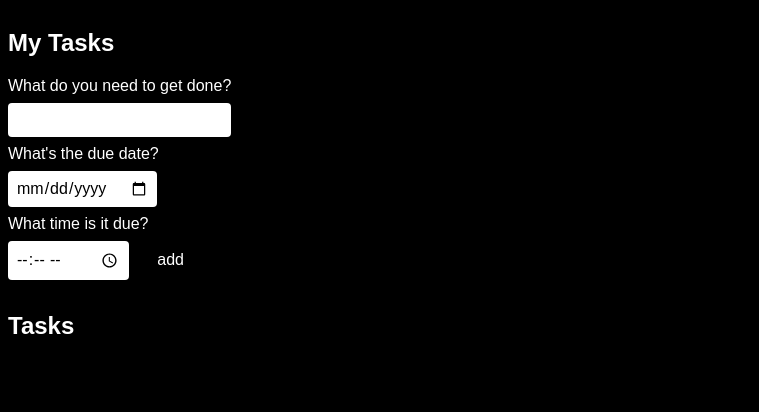
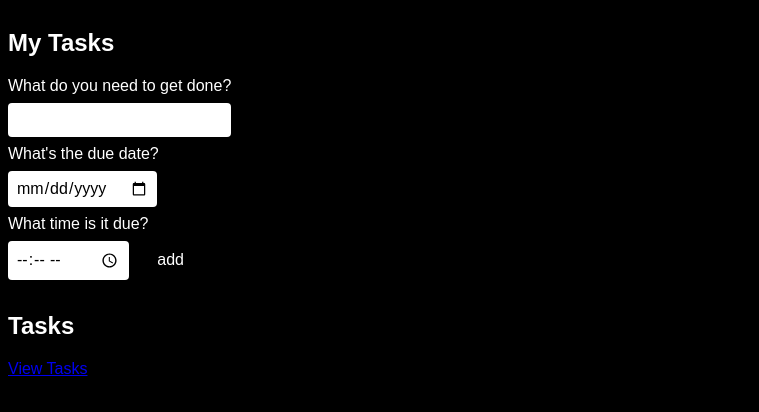
Before and after one commit to cvsdwrites/allofit.v1, a plain HTML site: page index.html in a window 1280 px wide. Shown: the part 82-494 px from the top of the page, without its empty margins (0-759 px from the left). Drawn offline with Linux system fonts and the light colour scheme.

Commit message:
Update index.html

```diff
--- a/index.html
+++ b/index.html
@@ -24,6 +24,7 @@
       </section>
       <section>
         <h2>Tasks</h2>
+        <a href="tasks.html">View Tasks</a>
         <ul id="task-list"></ul>
       </section>
     </main>
```
